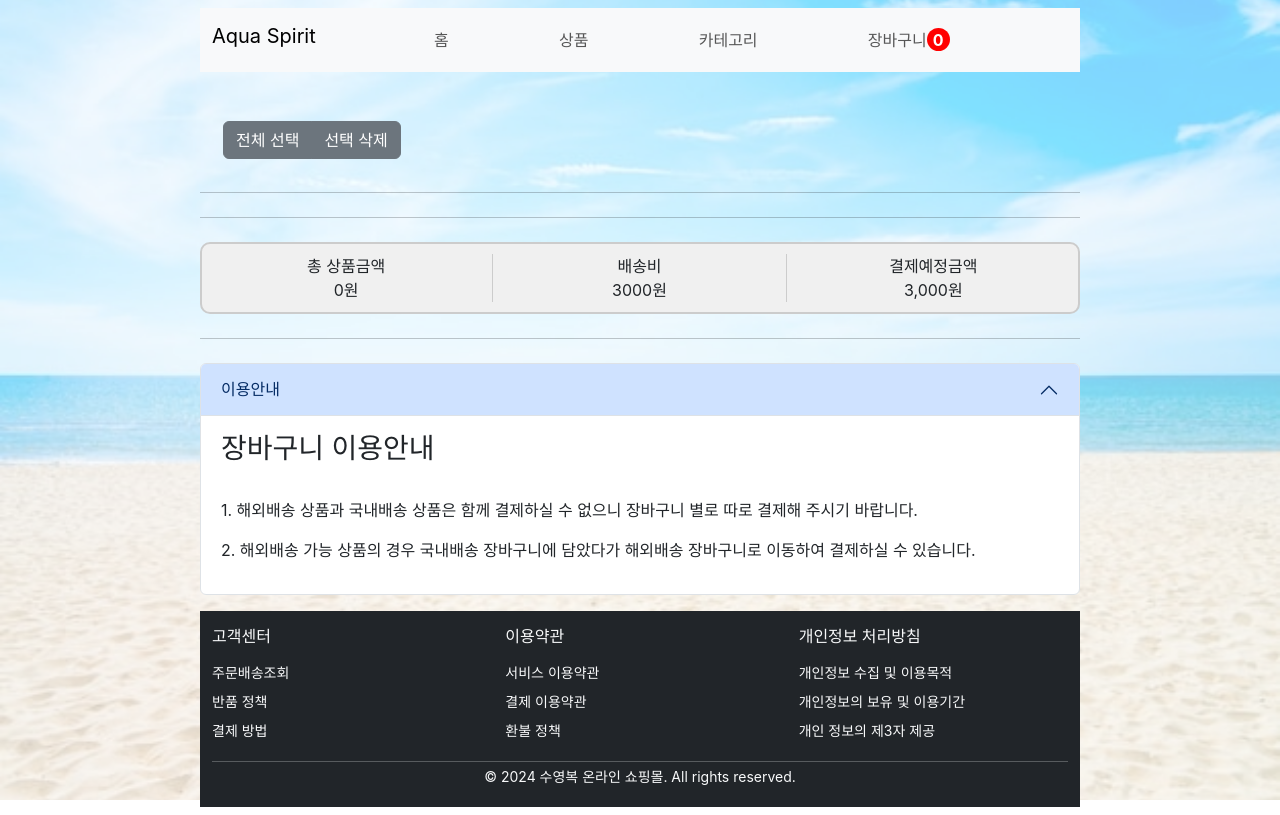
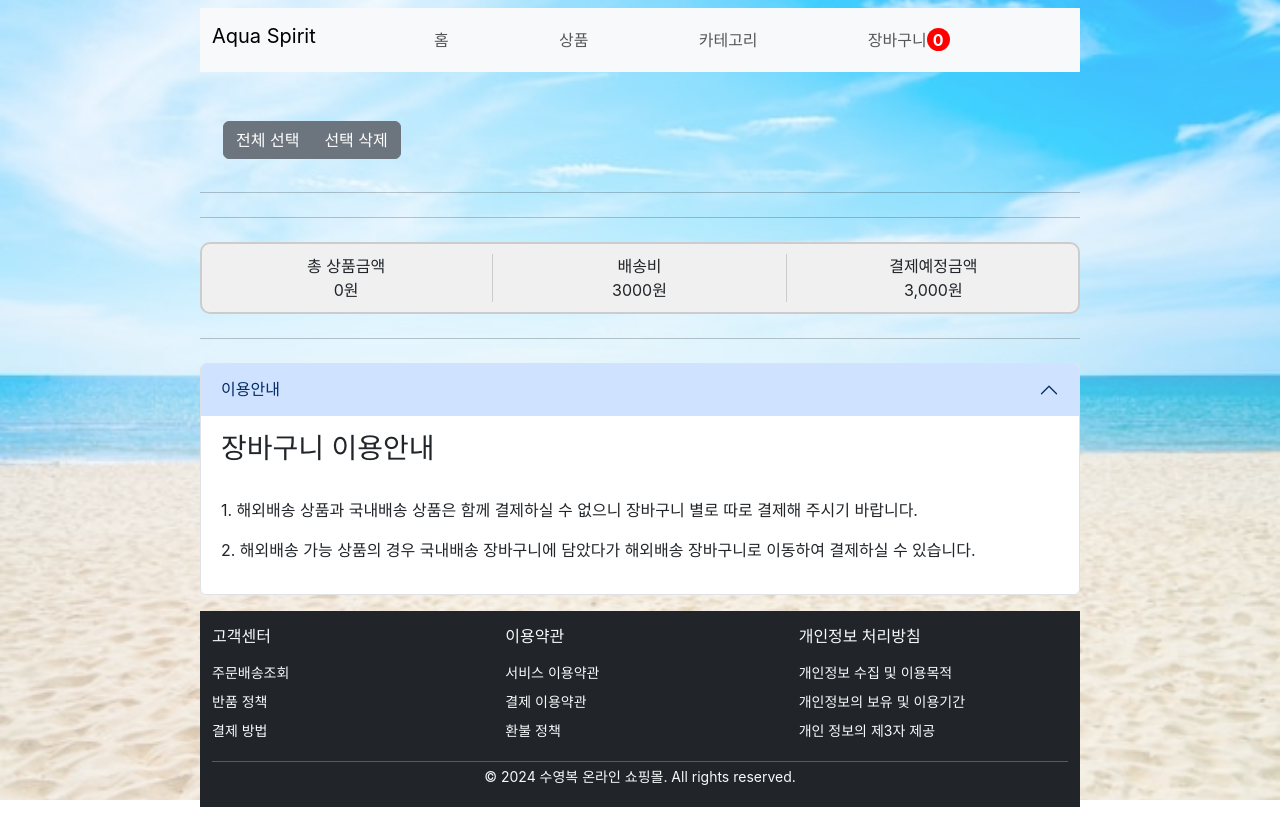
Before and after one commit to Kooinmo25/project02, a React (Create React App) app: page /shoppingcart in a window 1280 px wide. Built offline with nearby package versions, Linux system fonts and the light colour scheme; the HTML template or start-up script is replaced by a standard one.

Commit message:
중간 저장

```diff
--- a/src/App.css
+++ b/src/App.css
@@ -14,6 +14,6 @@
     background-image: url('./component/backGround.jpg');
     background-size: cover;
     background-position: center;
-    opacity: 0.5;
+    opacity: 0.75;
     z-index: -1;
 }
--- a/src/component/productList/ProductList.js
+++ b/src/component/productList/ProductList.js
@@ -45,6 +45,7 @@ function ProductList(props) {
 
     return (
 
+        <div style={{ display: 'flex', justifyContent: 'center', alignItems: 'center', width: '100%', height: '100%', border: '4px solid white', borderRadius: '10px' }}>
             <Col className='productList' style={{ width: '80%', height: "100%" }}>
                 <Card>
                     <Card.Img className='card-img' variant="top" src={props.image} />
@@ -60,6 +61,7 @@ function ProductList(props) {
                     </Card.Body>
                 </Card>
             </Col>
+        </div>
     );
 }
 
```
Lines whose indentation alone changed are shown as unchanged.
